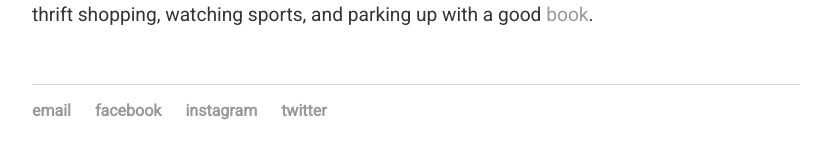
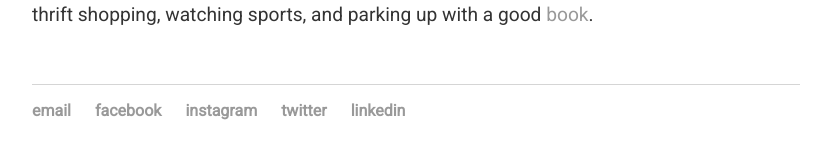
Before and after one commit to nicolas-yan/nicolas-yan.github.io, a Jekyll site: the page built from index.html, in a window 1280 px wide. Shown: the part 440-599 px from the top of the page, without its empty margins (224-1054 px from the left). Built offline with Jekyll 4.4.1, drawn with Linux system fonts in a browser that asks for light colours.

Commit message:
Update default.html

```diff
--- a/_layouts/default.html
+++ b/_layouts/default.html
@@ -27,6 +27,7 @@
 				<li><a href="https://www.facebook.com/nicolasyan1997">facebook</a></li>
 				<li><a href="https://www.instagram.com/notnicolasyan">instagram</a></li>
 	        		<li><a href="https://twitter.com/nicolasyan">twitter</a></li>
+				<li><a href="https://www.linkedin.com/in/nicolasyan/">linkedin</a></li>
 				</ul>
 			</footer>
 		</body>
```
